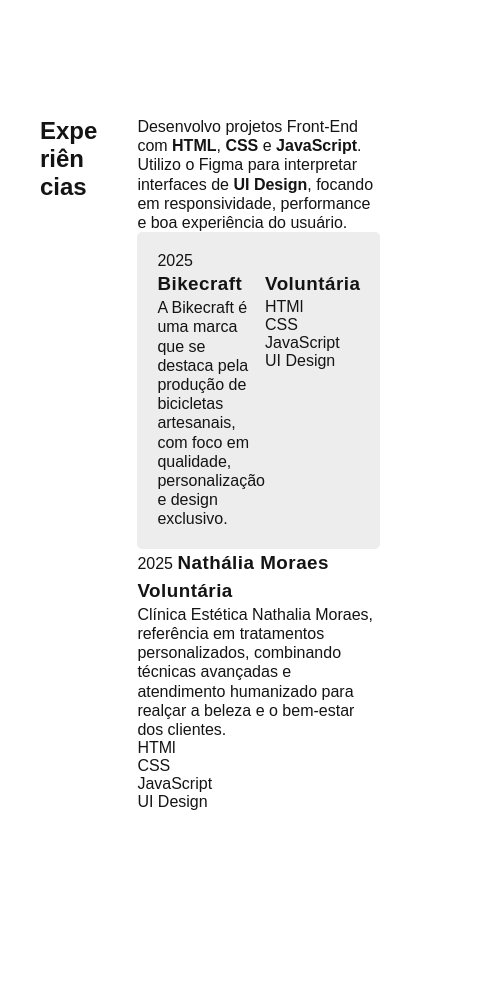
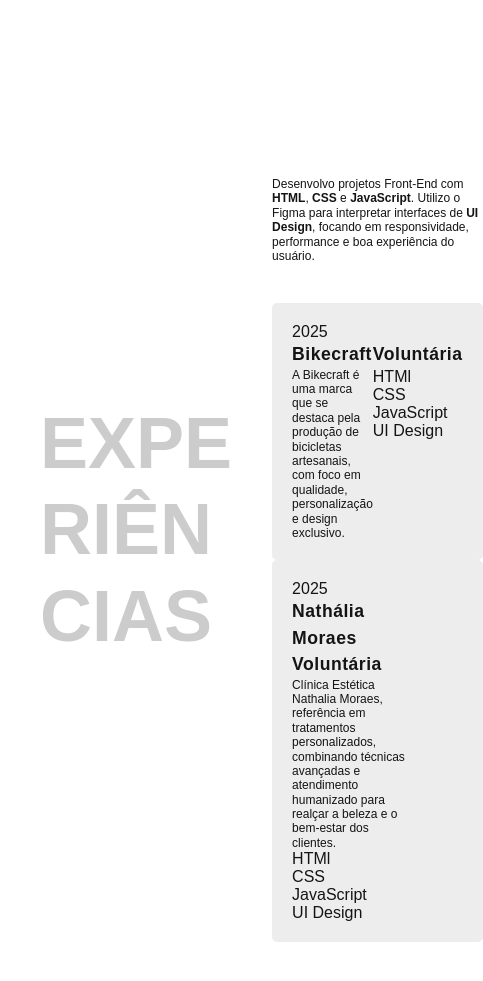
Before and after one commit to alicececilia/portbasic.github.io, a plain HTML site: page index.html in a window 390 px wide. Shown: the part 691-1672 px from the top of the page, 483 px wide, since content can reach past the window. Drawn offline with Linux system fonts and the light colour scheme.

Commit message:
fix: experiencias

```diff
--- a/css/experiencia.css
+++ b/css/experiencia.css
@@ -32,3 +32,29 @@
   font-weight: 700;
   letter-spacing: 0.5px;
 }
+
+.experiencia-bio {
+  margin: 60px 0px 40px 0px;
+  font-size: 1rem;
+  line-height: 1.2;
+}
+
+.experiencia-txt{
+  font-size: 1rem;
+  line-height: 1.2;
+}
+
+@media (max-width: 800px){
+
+  .experiencia {
+    grid-template-columns: 1fr 1fr;
+    gap: 40px;
+  }
+  .experiencia-bio, .experiencia-txt {
+  font-size: 0.75rem;
+  line-height: 1.2;
+}
+.experiencia-titulo{
+  font-size: 1.1rem;
+}
+}
--- a/css/global.css
+++ b/css/global.css
@@ -22,3 +22,11 @@ img {
   max-width: 100%;
   display: block;
 }
+
+.experiencia-subtitulo {
+  font-size: 4.5rem;
+  line-height: 1.2;
+  text-transform: uppercase;
+  color: #CCCCCC;
+align-content: center;
+}
--- a/index.html
+++ b/index.html
@@ -35,7 +35,7 @@
     <section class="experiencia" id="experiencia" aria-label="Experiência">
         <h2 class="experiencia-subtitulo">Expe<br>riên<br>cias</h2>
         <div class="experiencia-lista">
-            <p class="experiencia-txt">Desenvolvo projetos Front-End com <strong>HTML</strong>, <strong>CSS</strong> e <strong>JavaScript</strong>. Utilizo o Figma para interpretar interfaces de <strong>UI Design</strong>, focando em responsividade, performance e boa experiência do usuário.
+            <p class="experiencia-bio">Desenvolvo projetos Front-End com <strong>HTML</strong>, <strong>CSS</strong> e <strong>JavaScript</strong>. Utilizo o Figma para interpretar interfaces de <strong>UI Design</strong>, focando em responsividade, performance e boa experiência do usuário.
             </p>
 
             <div class="experiencia-1">
@@ -45,7 +45,7 @@
                     <p class="experiencia-txt">A Bikecraft é uma marca que se destaca pela produção de bicicletas artesanais, com foco em qualidade, personalização e design exclusivo.</p>
                 </div>
                 <div>
-                    <span class="experiencia-titulo ">Voluntária</span>
+                    <span class="experiencia-titulo">Voluntária</span>
                     <ul class="experiencia-habilidades">
                         <li>HTMl</li>
                         <li>CSS</li>
@@ -55,10 +55,12 @@
                 </div>
             </div>
 
-            <div class="experiencia-2">
-                <span class="experiencia-ano">2025</span>
+            <div class="experiencia-1">
+                <span class="experiencia-ano">2025</span>                <div class="experiencia-info">
+<div class="experiencia-info">
                 <h3 class="experiencia-titulo">Nathália Moraes</h3>
                 <span class="experiencia-titulo">Voluntária</span>
+                </div>
                 <p class="experiencia-txt">Clínica Estética Nathalia Moraes, referência em tratamentos personalizados, combinando técnicas avançadas e atendimento humanizado para realçar a beleza e o bem-estar dos clientes. </p>
                 <ul class="experiencia-habilidades">
                     <li>HTMl</li>
```
